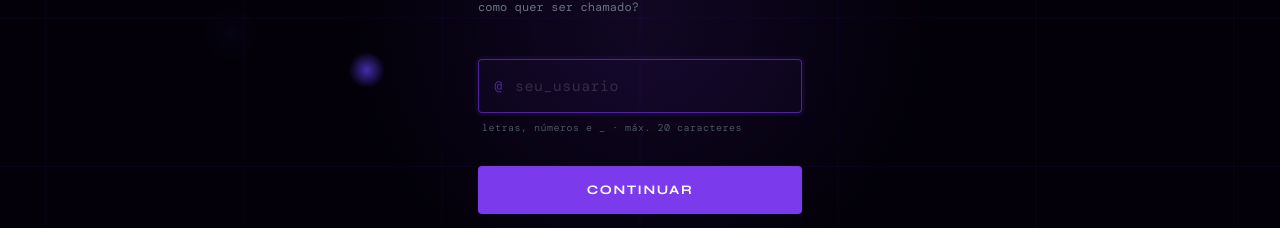
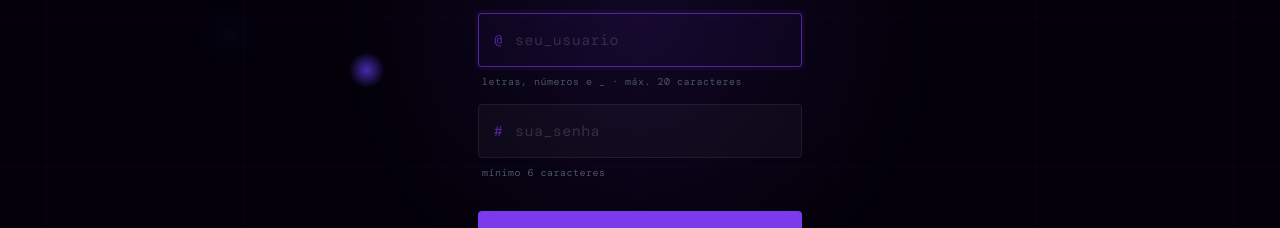
Before and after one commit to Mpbooks/biar-app, a React (Vite) app: page /escolher-username in a window 1280 px wide. Shown: the part 382-610 px from the top of the page. Built offline with nearby package versions, Linux system fonts and the light colour scheme; no server answers; a web font is replaced by a local one.

Commit message:
feat: require password during google oauth finish to allow manual login

```diff
--- a/src/pages/ChooseUsername.jsx
+++ b/src/pages/ChooseUsername.jsx
@@ -6,6 +6,7 @@ export default function ChooseUsername() {
   const [searchParams] = useSearchParams()
   const navigate = useNavigate()
   const [username, setUsername] = useState('')
+  const [password, setPassword] = useState('')
   const [message, setMessage] = useState('')
   const [loading, setLoading] = useState(false)
   const [focused, setFocused] = useState(false)
@@ -136,6 +137,7 @@ export default function ChooseUsername() {
     if (!u) { setMessage('escolha um nome de usuário'); return }
     if (u.length < 3) { setMessage('mínimo 3 caracteres'); return }
     if (!/^[a-zA-Z0-9_]+$/.test(u)) { setMessage('apenas letras, números e _'); return }
+    if (password.length < 6) { setMessage('senha deve ter no mínimo 6 caracteres'); return }
 
     setLoading(true)
     setMessage('')
@@ -143,7 +145,7 @@ export default function ChooseUsername() {
       const r = await fetch('/api/auth/google/finish', {
         method: 'POST',
         headers: { 'Content-Type': 'application/json' },
-        body: JSON.stringify({ username: u, email, googleId }),
+        body: JSON.stringify({ username: u, email, googleId, password }),
       })
       const data = await r.json()
       if (!r.ok) {
@@ -299,7 +301,7 @@ export default function ChooseUsername() {
           font-size: 10px;
           color: #4b5563;
           letter-spacing: 0.05em;
-          margin-bottom: 32px;
+          margin-bottom: 16px;
           padding-left: 4px;
         }
 
@@ -451,6 +453,18 @@ export default function ChooseUsername() {
                 </div>
                 <p className="cu-hint">letras, números e _ · máx. 20 caracteres</p>
 
+                <div className="cu-field">
+                  <span className="cu-prefix">#</span>
+                  <input
+                    className="cu-input"
+                    type="password"
+                    placeholder="sua_senha"
+                    value={password}
+                    onChange={e => setPassword(e.target.value)}
+                  />
+                </div>
+                <p className="cu-hint" style={{ marginBottom: '32px' }}>mínimo 6 caracteres</p>
+
                 {message && <p className="cu-error">{message}</p>}
 
                 <button type="submit" className="cu-btn" disabled={loading}>
```
Also changed, not shown: api/index.js (+6 -2 lines), 1 other file (tests, documents, lock files or other folders).
